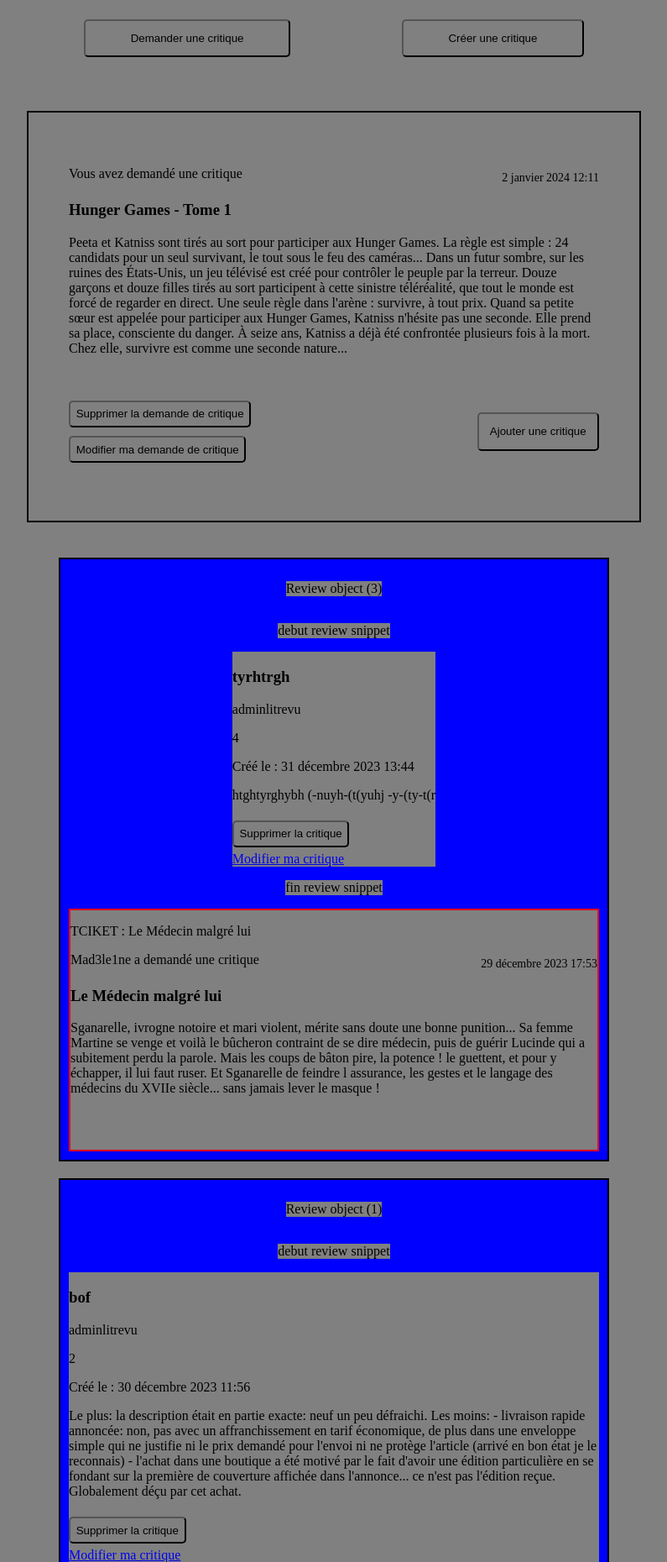
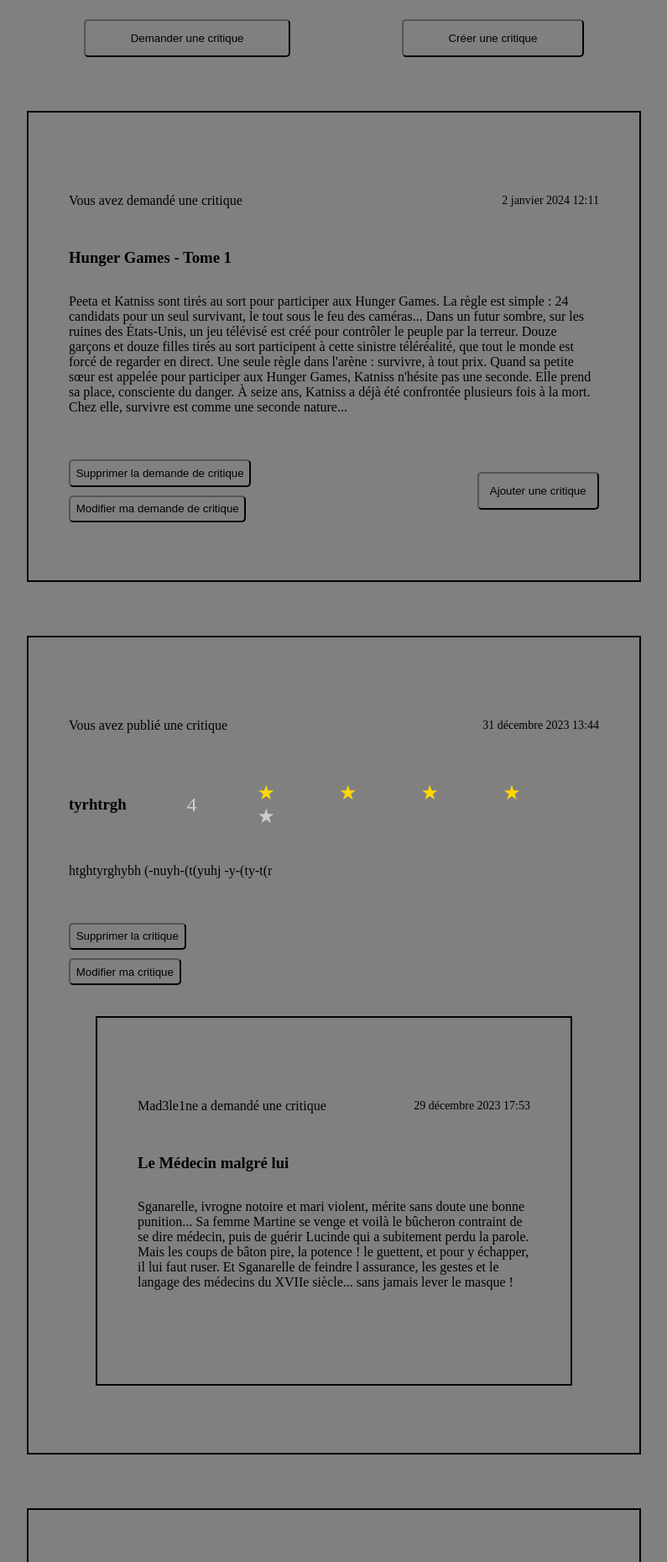
Before and after one commit to Nantosuelte88/Projet-09, a Django app: page /feed/ in a window 1280 px wide. Shown: the part 216-2076 px from the top of the page at 84% size, without its empty margins (242-1037 px from the left). Run offline with Django 5.2, Linux system fonts and the light colour scheme; a user stored in the database is signed in; data comes from the database, SQL or seed files in the repository.

Commit message:
ajout etoiles dans review rating

```diff
--- a/app_web/static/app_web/style.css
+++ b/app_web/static/app_web/style.css
@@ -88,6 +88,22 @@
     padding: 1em;
 }
 
+.title-block {
+    display: flex;
+    justify-content: space-between;
+    align-items: center;
+    margin: 2em 0 2em 0;
+}
+
+.time {
+    font-size: 14px;
+}
+
+.desc {
+    margin-top: 2em;
+}
+
+
 .block {
     display: flex;
     flex-direction: column;
@@ -106,7 +122,6 @@
     flex-direction: column;
     text-align: center;
 }
-
 
 .flux{
     display: flex;
@@ -127,7 +142,7 @@
     margin: 0 5em 0px 5em;
 }
 
-.ticket {
+.ticket, .review {
     border: 2px solid black;
     margin: 5px;
     width: 50%;
@@ -138,41 +153,29 @@
     margin: 2em;
 }
 
-.ticket img {
-    max-width: 25em;
-    height: auto;
-}
-.time {
-    text-align: end;
-    font-size: 14px;
-    margin-top: -2em;
-}
-.rating {
-    font-size: 24px;
-}
-
-.star {
-    color: gold; /* Couleur des étoiles pleines */
-}
-
-.review {
-    display: flex;
-    background-color: blue;
-    border: 2px solid black;
-    margin: 5px;
-    width: 50%;
-    justify-content: center;
-    align-items: center;
-    flex-direction: column;
-    padding: 10px;
-    margin: 10px;
-}
-
-.review img {
+.ticket img, .review img {
     max-width: 25em;
     height: auto;
 }
 
+
+.rating {
+    display: flex;
+    align-items: center;
+    justify-content: flex-start;
+}
+.star {
+    margin-left: 3em;
+    font-size: 24px;
+    color: #ccc; /* Couleur des étoiles pleines */
+}
+
+.star.filled {
+    color: #ffd700; /* Couleur des étoiles pleines, par exemple, jaune */
+}
+
+
 .in {
-    border: 2px solid red;
+    width: auto;
+    border: 2px solid black;
 }
--- a/app_web/templates/app_web/feed.html
+++ b/app_web/templates/app_web/feed.html
@@ -8,23 +8,21 @@
   </div>
   {% for post in posts %}
     {% if post.post_type == 'TICKET' %}
+        <div class="ticket">
         {% if post.post.review_set.all %}
-        <div class="review">
+          <div class="in review">
             {% for review in post.post.review_set.all %}
               {% include 'app_web/review_snippet.html' %}
             {% endfor %}
           </div>
         {% endif %}
-      <div class="ticket">
           {% include 'app_web/ticket_snippet.html' with ticket=post.post %}
       </div>
 
     {% elif post.post_type == 'REVIEW' %}
       <div class="review">
-      <p>{{ post.post }}</p>
       {% include 'app_web/review_snippet.html' with review=post.post %}
-        <div class="in">
-          <p> TCIKET : {{ post.post.ticket }}</p>
+        <div class="in ticket">
           {% include 'app_web/ticket_snippet.html' with ticket=post.post.ticket %}
         </div>
 
--- a/app_web/templates/app_web/review_snippet.html
+++ b/app_web/templates/app_web/review_snippet.html
@@ -1,17 +1,37 @@
-<p>debut review snippet</p>
 <div class="block-snippet">
+    <div>
+        <div class="title-block">
+            {% if review.user == request.user %}
+                <p>Vous avez publié une critique</p>
+            {% else %}
+                <p>{{ review.user }} a publié une critique</p>
+            {% endif %}
+            <p class="time">{{ review.time_created }}</p>
+        </div>
+        <div class="rating">
             <h3>{{ review.headline }}</h3>
-  <p>{{ review.user }}</p>
-  <p>{{ review.rating }}</p>
-  <p>Créé le : {{ review.time_created }}</p>
-  <p>{{ review.body }}</p>
+            <p class="star">{{ review.rating }}</p>
+            <div>
+                {% for star in post.stars.filled_stars %}
+                    <span class="star filled">&#9733;</span>
+                {% endfor %}
+                {% for star in post.stars.empty_stars %}
+                    <span class="star">&#9733;</span>
+                {% endfor %}
+            </div>
+        </div>
+
+    </div>
+    <p class="desc">{{ review.body }}</p>
+    <div class="btn-snippet">
+        <div>
             {% if review.user == request.user %}
                 <form method="post" action="{% url 'review_delete' review.id %}">
                     {% csrf_token %}
                     <button type="submit" class="delete_review">Supprimer la critique</button>
                 </form>
-    <a href="{% url 'review_update' review.ticket.id %}" class="btn-add-review">Modifier ma critique</a>
+                <button onclick="window.location.href='{% url 'review_update' review.ticket.id %}'">Modifier ma critique</button>
             {% endif %}
-
         </div>
-<p>fin review snippet</p>
+    </div>
+</div>
--- a/app_web/templates/app_web/ticket_snippet.html
+++ b/app_web/templates/app_web/ticket_snippet.html
@@ -1,12 +1,17 @@
 <div class="block-snippet">
+    <div >
+        <div class="title-block">
             {% if ticket.user == request.user %}
-        <p>Vous avez demandé une critique </p>
+                <p>Vous avez demandé une critique</p>
             {% else %}
                   <p>{{ ticket.user }} a demandé une critique</p>
             {% endif %}
             <p class="time">{{ ticket.time_created }}</p>
+        </div>
+
         <h3>{{ ticket.title }}</h3>
-    <p>{{ ticket.description }}</p>
+    </div>
+    <p class="desc">{{ ticket.description }}</p>
     {% if ticket.image %}
         <img src="{{ ticket.image.url }}" alt="{{ ticket.title }}">
     {% endif %}
--- a/app_web/views.py
+++ b/app_web/views.py
@@ -68,6 +68,13 @@
             [{'post': user_review, 'post_type': 'REVIEW'} for user_review in user_reviews]
 
     posts.sort(key=lambda x: x['post'].time_created, reverse=True)
+
+    for post in posts:
+        if post['post_type'] == 'REVIEW':
+            post['stars'] = {
+                'filled_stars': range(post['post'].rating),
+                'empty_stars': range(5 - post['post'].rating)
+            }
 
     return render(request, 'app_web/feed.html', {'posts': posts})
 
```
Lines whose indentation alone changed are shown as unchanged.
